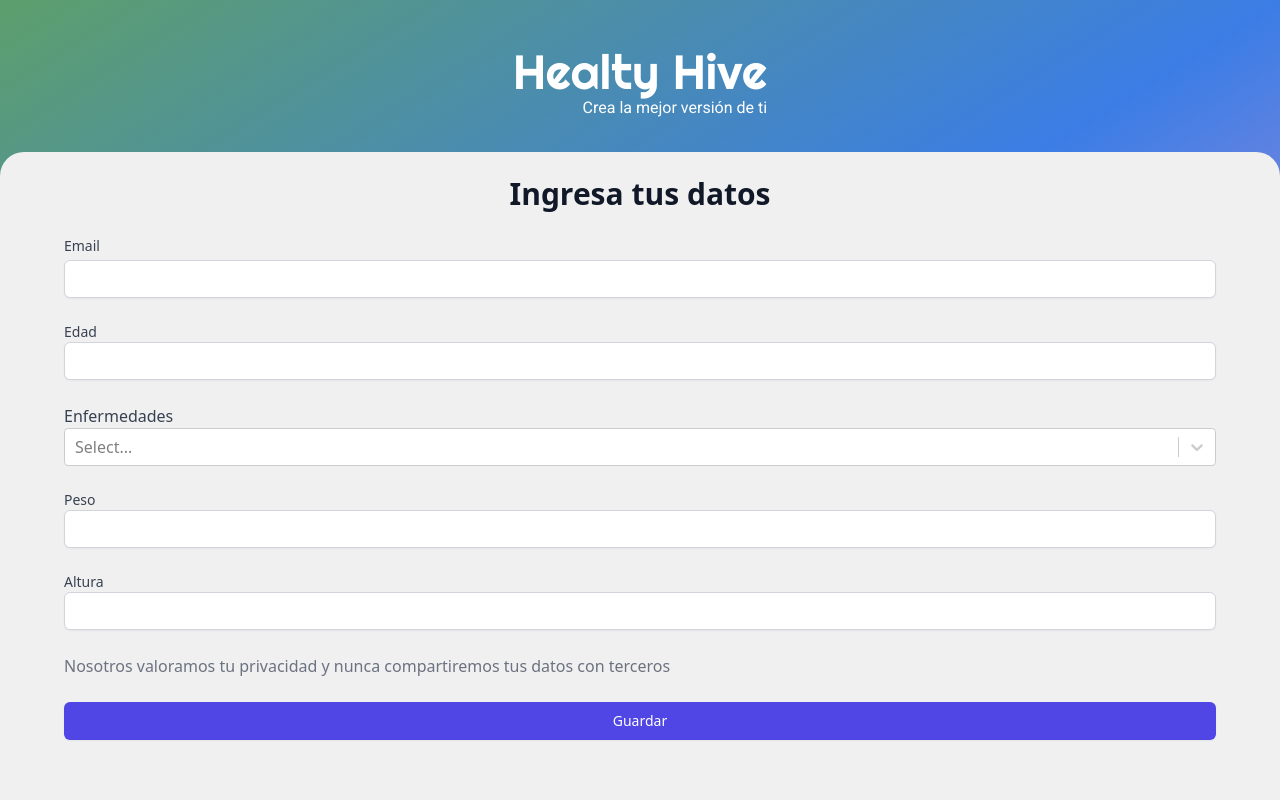
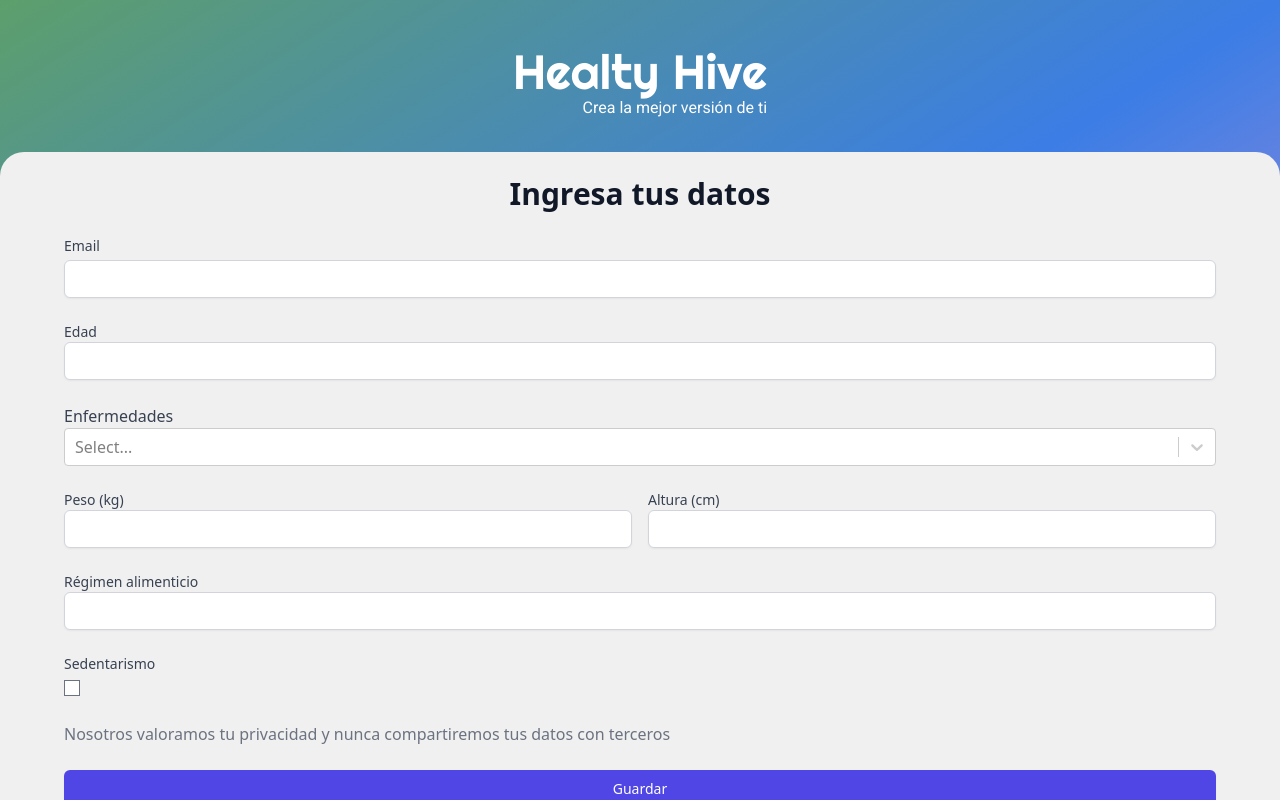
Before and after one commit to KiraBelak/HelthyHive, a Next.js app: page /profiledata in a window 1280 px wide. Shown: the top 800 px of the page. Built offline with nearby package versions, Linux system fonts and the light colour scheme; no server answers.

Commit message:
Falta tomar el email para poder terminar esta pantalla

```diff
--- a/pages/profiledata.js
+++ b/pages/profiledata.js
@@ -9,13 +9,12 @@ import Select from "react-select";
 export default function Demo() {
 
     const [diseases, setDiseases] = useState([]);
-    const [email, setEmail] = useState("");
+    const [email, setEmail] = useState(""); // AQUI HAY QUE ASIGNAR EL EMAIL CUANDO YA TOCA EL LINK DE VERIFICACION
     const [age, setAge] = useState("");
     const [weight, setWeight] = useState("");
     const [height, setHeight] = useState("");
     const [imc, setImc] = useState("");
-    const [disease, setDisease] = useState("");
-    const [regimen, setRegimen] = useState("balanced");
+    const [regimen, setRegimen] = useState("");
     const [sedentary, setSedentary] = useState(true);
 
     const handleDiseasesChange = (selectedOptions) => {
@@ -23,6 +22,43 @@ export default function Demo() {
         setDiseases(selectedDiseases);
     };
 
+    const handleSubmit = (event) => {
+        event.preventDefault();
+
+
+        const imcValue = (weight / (height * height)).toFixed(2);
+
+        imc = imcValue;
+
+        sedentary = Boolean(sedentary);
+
+        console.log({
+            diseases,
+            email,
+            age,
+            weight,
+            height,
+            imc,
+            regimen,
+            sedentary,
+        });
+
+        const data = {
+            diseases,
+            email,
+            age,
+            weight,
+            height,
+            imc,
+            regimen,
+            sedentary
+        }
+
+        postProfile(data);
+
+    };
+
+    //no tocar es parte del funcionamiento del campo Enfermedades
     const options = [
         { value: "Diabetes", label: "Diabetes" },
         { value: "Hipertensión", label: "Hipertensión" },
@@ -32,17 +68,9 @@ export default function Demo() {
     ];
 
 
-    async function postProfile() {
-        const data = {
-            email: "linux36@live.com",
-            age: 30,
-            weight: 70,
-            height: 170,
-            imc: 24.2,
-            disease: "none",
-            regimen: "balanced",
-            sedentary: true
-        };
+    //Funcionando
+    async function postProfile(data) {
+
 
         const resp = await axios.post("/api/profile", data).then(response => {
             console.log("EXITO!", response);
@@ -56,6 +84,7 @@ export default function Demo() {
 
     }
 
+    //PRUEBA
     async function getProfiles() {
         const email = "linux39@live.com";
         let info;
@@ -71,6 +100,7 @@ export default function Demo() {
         console.log(info);
     }
 
+    //PRUEBA
     async function editProfiles() {
         const email = "linux34@live.com";
         const data2 = {
@@ -103,7 +133,6 @@ export default function Demo() {
     }, []);
 
     return (
-
         <div className="min-h-screen w-screen box-border bg-gradient-to-br from-[#5D9F6B] via-[#3B7DE5] to-[#F097D1]">
 
             <div className="min-h-full min-w-screen flex justify-center items-center">
@@ -131,6 +160,7 @@ export default function Demo() {
                                 <form
                                     method="post"
                                     className="space-y-6"
+                                    onSubmit={handleSubmit}
                                 >
                                     <div>
                                         <label
@@ -143,9 +173,10 @@ export default function Demo() {
                                             <input
                                                 //name="csrfToken"
                                                 type="hidden"
+                                                required
 
                                             />
-                                            <input type="email" value={email} onChange={(e) => setEmail(e.target.value)}
+                                            <input type="email" disabled value={email} onChange={(e) => setEmail(e.target.value)}
                                                 className="appearance-none block w-full px-3 py-2 border border-gray-300 rounded-md shadow-sm placeholder-gray-400 focus:outline-none focus:ring-indigo-500 focus:border-indigo-500 sm:text-sm"
                                             />
 
@@ -161,7 +192,8 @@ export default function Demo() {
                                         </label>
 
 
-                                        <input type="number" value={age} onChange={(e) => setAge(e.target.value)}
+                                        <input type="number"
+                                            required value={age} onChange={(e) => setAge(e.target.value)}
                                             className="appearance-none block w-full px-3 py-2 border border-gray-300 rounded-md shadow-sm placeholder-gray-400 focus:outline-none focus:ring-indigo-500 focus:border-indigo-500 sm:text-sm"
 
                                         />
@@ -171,7 +203,7 @@ export default function Demo() {
                                         <label htmlFor="diseases" className="block font-medium text-gray-700">
                                             Enfermedades
                                         </label>
-                                        <Select  id="diseases" name="diseases" options={options} isMulti onChange={handleDiseasesChange}
+                                        <Select required id="diseases" name="diseases" options={options} isMulti onChange={handleDiseasesChange}
                                             value={diseases.map((disease) => ({
                                                 value: disease,
                                                 label: disease,
@@ -179,47 +211,76 @@ export default function Demo() {
 
                                         />
                                     </div>
-                                    <div id="weight">
+                                    <div className="grid grid-cols-2 gap-4">
+                                        <div>
+                                            <label htmlFor="weight" className="block text-sm font-medium text-gray-700">
+                                                Peso (kg)
+                                            </label>
+                                            <input
+                                                type="number"
+                                                name="weight"
+                                                id="weight"
+                                                autoComplete="weight"
+                                                value={weight}
+                                                onChange={(e) => setWeight(e.target.value)}
+                                                required
+                                                className="w-full py-2 px-3 border border-gray-300 rounded-md shadow-sm focus:outline-none focus:ring-indigo-500 focus:border-indigo-500 sm:text-sm"
+                                            />
+                                        </div>
+                                        <div>
+                                            <label htmlFor="height" className="block text-sm font-medium text-gray-700">
+                                                Altura (cm)
+                                            </label>
+                                            <input
+                                                type="number"
+                                                name="height"
+                                                id="height"
+                                                autoComplete="height"
+                                                value={height}
+                                                onChange={(e) => setHeight(e.target.value)}
+                                                required
+                                                className="w-full py-2 px-3 border border-gray-300 rounded-md shadow-sm focus:outline-none focus:ring-indigo-500 focus:border-indigo-500 sm:text-sm"
+                                            />
+                                        </div>
+                                    </div>
+
+
+                                    <div id="regimen">
                                         <label
-                                            htmlFor="weight"
+                                            htmlFor="regimen"
                                             className="block text-sm font-medium text-gray-700"
                                         >
-                                            Peso
+                                            Régimen alimenticio
                                         </label>
 
 
                                         <input
-                                        type="number"
-                                        value={weight}
-                                        onChange={(e) => setWeight(e.target.value)}
+                                            type="text"
+                                            value={regimen}
+                                            required
+                                            onChange={(e) => setRegimen(e.target.value)}
                                             className="appearance-none block w-full px-3 py-2 border border-gray-300 rounded-md shadow-sm placeholder-gray-400 focus:outline-none focus:ring-indigo-500 focus:border-indigo-500 sm:text-sm"
-
                                         />
 
                                     </div>
-                                    <div id="height">
+                                    <div id="sedentary">
                                         <label
-                                            htmlFor="height"
+                                            htmlFor="sedentary"
                                             className="block text-sm font-medium text-gray-700"
                                         >
-                                            Altura
+                                            Sedentarismo
                                         </label>
 
-
-
                                         <input
-                                        type="number"
-                                         value={height}
-                                         onChange={(e) => setHeight(e.target.value)}
-                                         className="appearance-none block w-full px-3 py-2 border border-gray-300 rounded-md shadow-sm placeholder-gray-400 focus:outline-none focus:ring-indigo-500 focus:border-indigo-500 sm:text-sm"
+                                            type="checkbox"
+                                            value={sedentary}
+                                            required
+                                            onChange={(e) => setSedentary(e.target.value)}
                                         />
 
                                     </div>
 
                                     <h2 className="text-gray-500">Nosotros valoramos tu privacidad y nunca compartiremos tus datos con terceros</h2>
-
-
-
                                     <div>
                                         <button
                                             type="submit"
```
